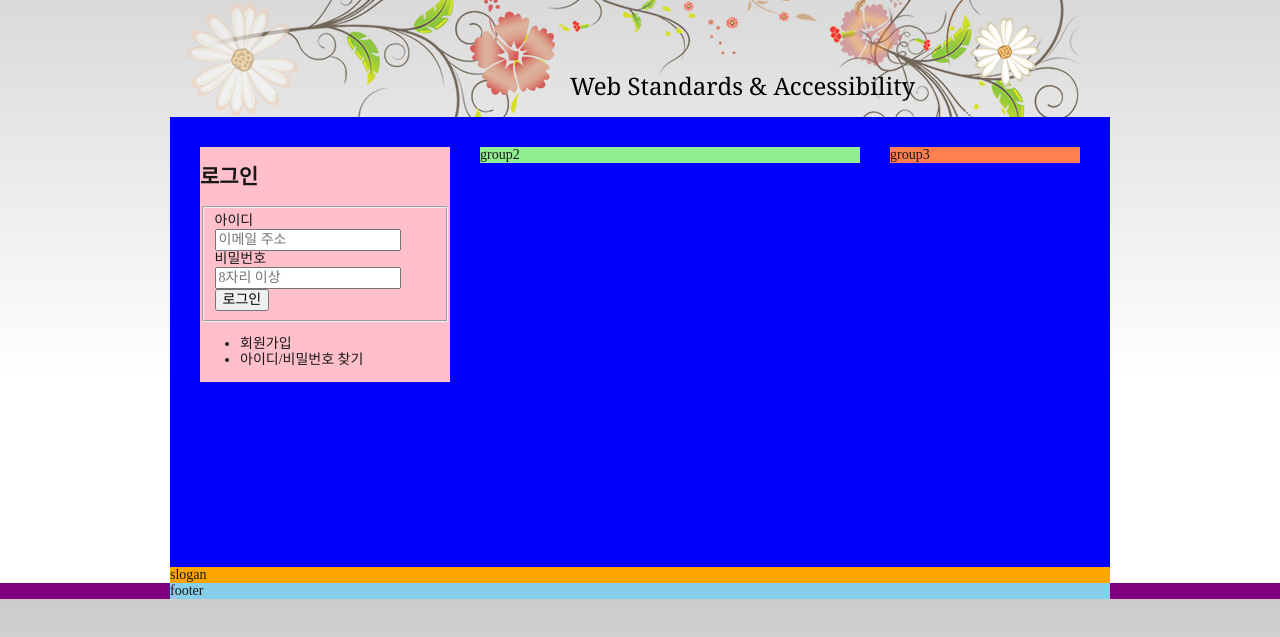
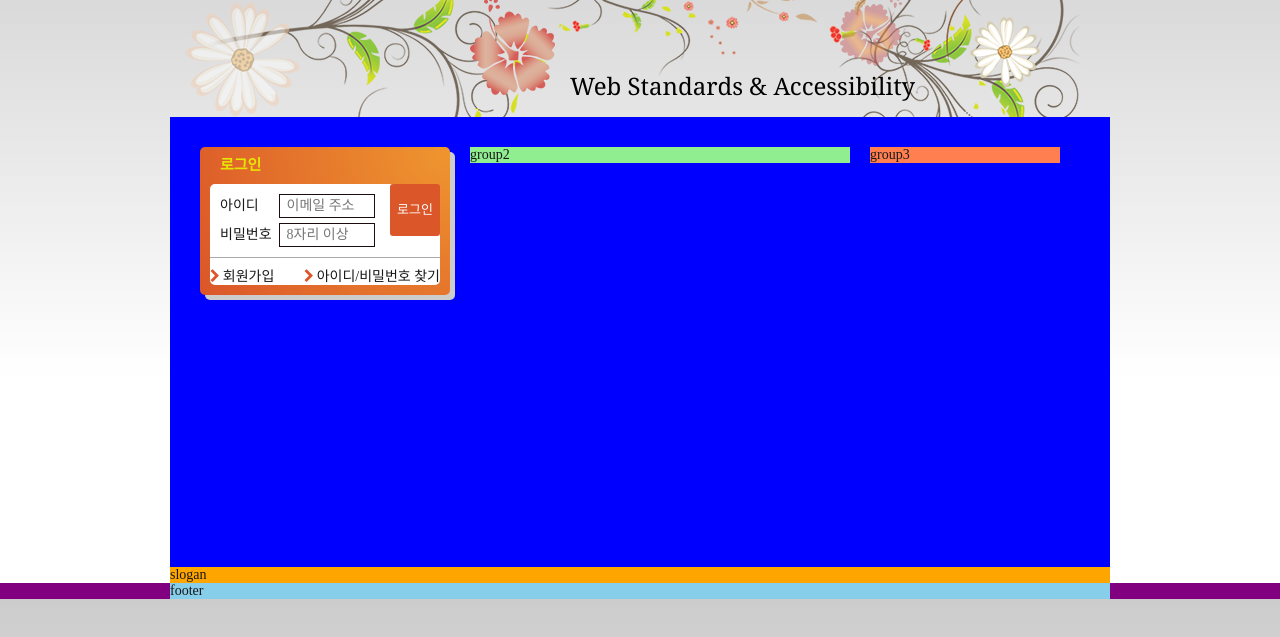
Before and after one commit to jjub0217/FDS_Fixed, a plain HTML site: page index.html in a window 1280 px wide. Shown: the part 137-774 px from the top of the page. Drawn offline with Linux system fonts and the light colour scheme; a web font is replaced by a local one.

Commit message:
로그인폼 레이아웃 구현(position, inlinblock)

```diff
--- a/css/style.css
+++ b/css/style.css
@@ -387,7 +387,7 @@ opacity: 0;
 }
 
 .group1 {
-    background-color: pink;
+    /* background-color: pink; */
     width: 250px;
 
 }
@@ -407,6 +407,125 @@ opacity: 0;
     /* background-color: rgba(255, 255, 0, 0.5);
     clear: both;
 } */
+
+
+
+/* 로그인 */
+
+.login {
+    background: #db5629;
+    background-image: radial-gradient(circle at right top, #ef962f,  #db5629);
+    border-radius: 5px;
+    box-shadow: 5px 5px 0 0 #ccc;
+    padding: 10px;
+}
+
+.login-heading{
+    margin: 0;
+    color: rgb(230, 230, 5);
+    font-size: 1.5rem;
+    font-weight: 700;
+    padding-left: 10px;
+
+}
+
+.login-form{
+    background: #fff;
+    border-top-left-radius: 5px;
+    border-top-right-radius: 5px;
+    /* padding: 10px; */
+
+}
+
+.login-form fieldset{
+    border: 0;
+    margin: 0;
+    padding: 10px;
+    margin-top: 10px;
+    padding-top: 10px;
+    position: relative;   /*<- login 에 relative 주면 그만큼 top 좌표가 늘어나게 되서 계산하기 힘들어진다. */
+    padding-bottom: 5px;
+    border-bottom: 1px solid #aaa;
+}
+
+.login-form div {
+    margin-bottom: 5px;
+}
+
+.login-form label {
+    display: inline-block;
+    width: 55px;
+}
+
+.login-form input {
+    width: 96px;
+    height: 24px;
+    border: 1px solid rgb(27, 13, 13);
+    padding: 1px 1px 1px 0.5em;  /*input창 의 padding*/
+}
+
+.btn-login {
+    width: 50px;
+    height: 52px;
+    border-radius: 3px;
+    border: 0;
+    padding: 5px;
+    color: white;
+    cursor: pointer;
+    background: #db5629;
+    font-size: 1.3rem;
+    position: absolute;
+    padding: 0;
+    top: 0;
+    right: 0;
+    /* top: 10px;
+    left: 168px; */
+}
+
+.member-only {
+    margin: 0;
+    background: white;
+    padding-left: 0;
+    list-style: none;
+    border-bottom-left-radius: 5px;
+    border-bottom-right-radius: 5px;
+    padding-top: 10px;
+    /* display: flex;
+    flex-flow: row;
+    flex-wrap: nowrap;
+    justify-content: space-between;
+    margin-top: 10px;
+    clear: both; */
+
+}
+
+.member-only li:first-of-type{
+    float: left;
+}
+.member-only li:last-of-type{
+    float: right;
+}
+
+.clearfix::after{
+    content: "";
+    display: block;
+    clear: both;
+}
+
+.member-only a{
+    padding-top: 5px;
+    padding-bottom: 5px;
+}
+
+.member-only a::before{
+    content: '\e803';
+    font-family: 'fontello';
+    display: inline-block;
+    margin-right: .2em;
+    text-align: center;
+    color: #db5629;
+}
+
 .slogan {
     background-color: orange;
 }
@@ -421,4 +540,3 @@ opacity: 0;
 
 .footer {
     background-color: skyblue;
-}
```
